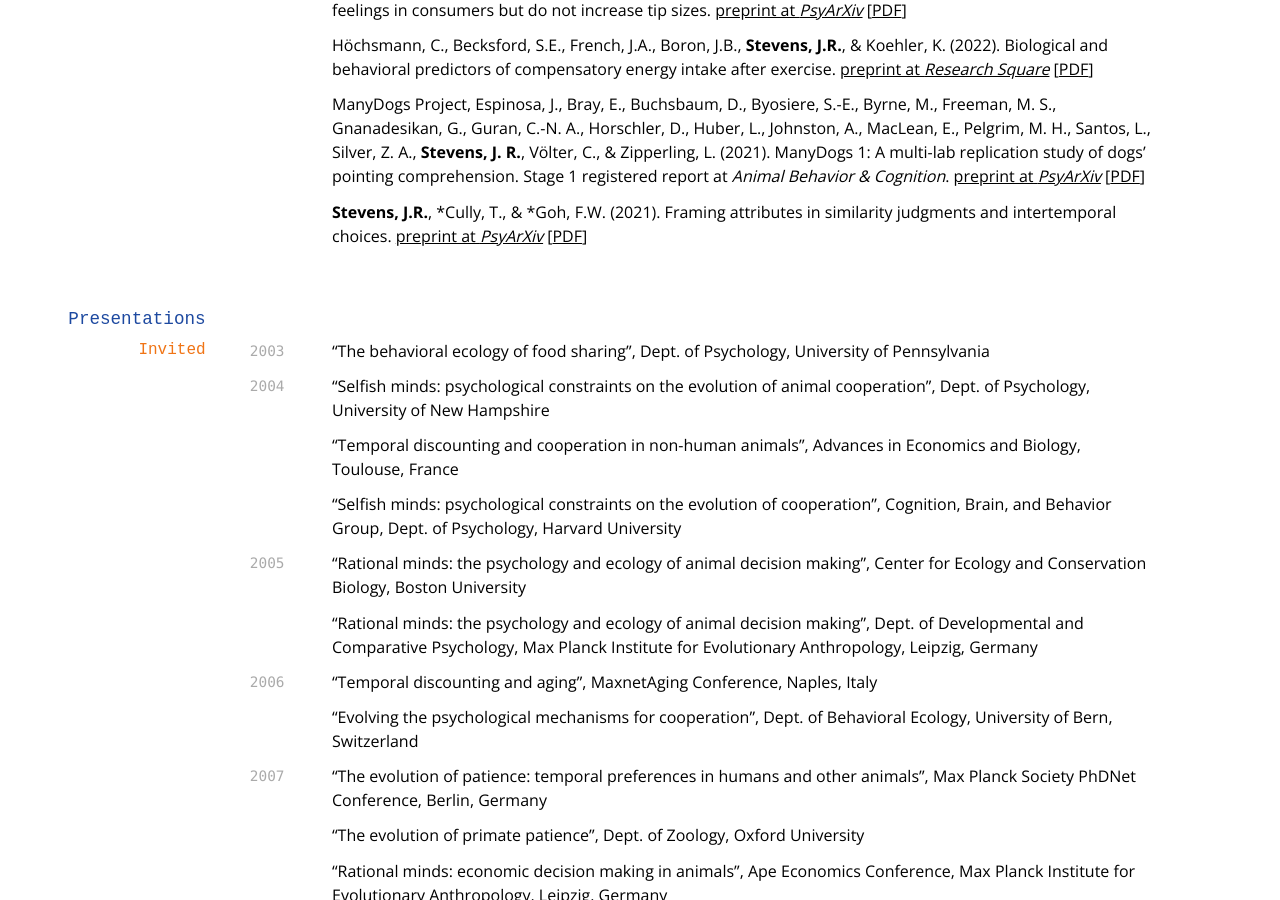
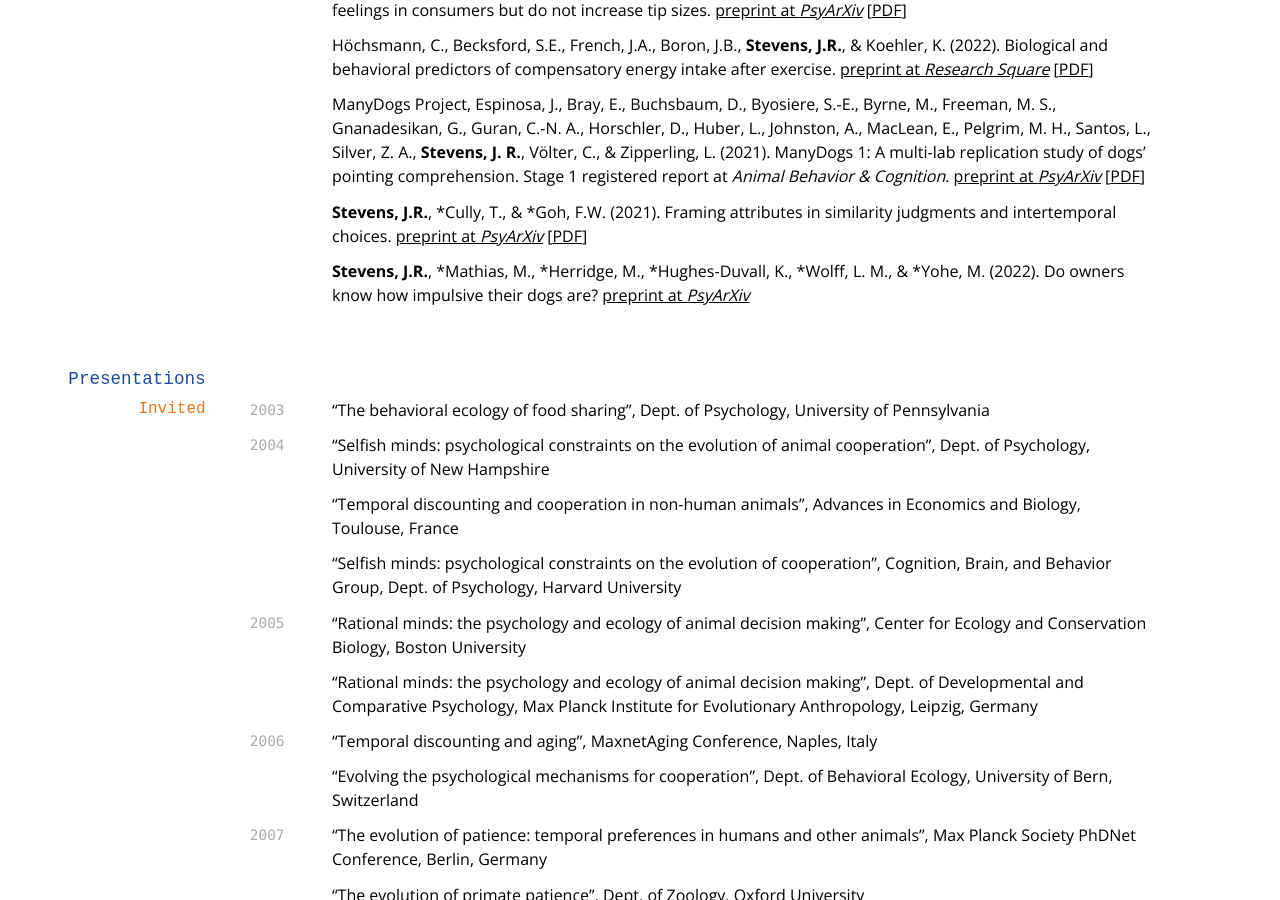
Before and after one commit to JeffreyRStevens/cv, a Jekyll site: the page built from index.md, in a window 1280 px wide and 900 px high, scrolled down 7264 px. Built offline with Jekyll 4.4.1, drawn with Linux system fonts in a browser that asks for light colours; nearby versions of some CDN libraries; some web fonts are replaced.

```diff
--- a/index.md
+++ b/index.md
@@ -279,13 +279,13 @@
 `Preprints`
 \*Goh, F., \*Jungck, A.C., & **Stevens, J.R.** (2021). Pro tip: Screen-based payment methods increase negative feelings in consumers but do not increase tip sizes. [preprint at *PsyArXiv*](https://doi.org/10.31234/osf.io/yfne8) [[PDF](https://decisionslab.unl.edu/pubs/goh_etal_2020_preprint.pdf)]
 
-Höchsmann, C., Becksford, S.E., French, J.A., Boron, J.B., **Stevens, J.R.**, & Koehler, K. (2022). Biological and behavioral predictors of compensatory energy intake after
-exercise. [preprint at *Research Square*](https://doi.org/10.21203/rs.3.rs-1414640/v1) [[PDF](https://decisionslab.unl.edu/pubs/hochsmann_etal_2022_preprint.pdf)]
+Höchsmann, C., Becksford, S.E., French, J.A., Boron, J.B., **Stevens, J.R.**, & Koehler, K. (2022). Biological and behavioral predictors of compensatory energy intake after exercise. [preprint at *Research Square*](https://doi.org/10.21203/rs.3.rs-1414640/v1) [[PDF](https://decisionslab.unl.edu/pubs/hochsmann_etal_2022_preprint.pdf)]
 
 ManyDogs Project, Espinosa, J., Bray, E., Buchsbaum, D., Byosiere, S.-E., Byrne, M., Freeman, M. S., Gnanadesikan, G., Guran, C.-N. A., Horschler, D., Huber, L., Johnston, A., MacLean, E., Pelgrim, M. H., Santos, L., Silver, Z. A., **Stevens, J. R.**, Völter, C., & Zipperling, L. (2021). ManyDogs 1: A multi-lab replication study of dogs’ pointing comprehension. Stage 1 registered report at *Animal Behavior & Cognition*. [preprint at *PsyArXiv*](https://doi.org/10.31234/osf.io/f86jq) [[PDF](https://decisionslab.unl.edu/pubs/manydogs_2021_preprint.pdf)]
 
 **Stevens, J.R.**, \*Cully, T., & \*Goh, F.W. (2021). Framing attributes in similarity judgments and intertemporal choices. [preprint at *PsyArXiv*](https://doi.org/10.31234/osf.io/csnqv) [[PDF](https://decisionslab.unl.edu/pubs/stevens_etal_2021.pdf)]
 
+**Stevens, J.R.**, \*Mathias, M., \*Herridge, M., \*Hughes-Duvall, K., \*Wolff, L. M., & \*Yohe, M. (2022). Do owners know how impulsive their dogs are? [preprint at *PsyArXiv*](https://doi.org/10.31234/osf.io/hyvdq)
 
 
 ## Presentations
```
Also changed, not shown: cv.md (+2 -0 lines), 1 other file.
